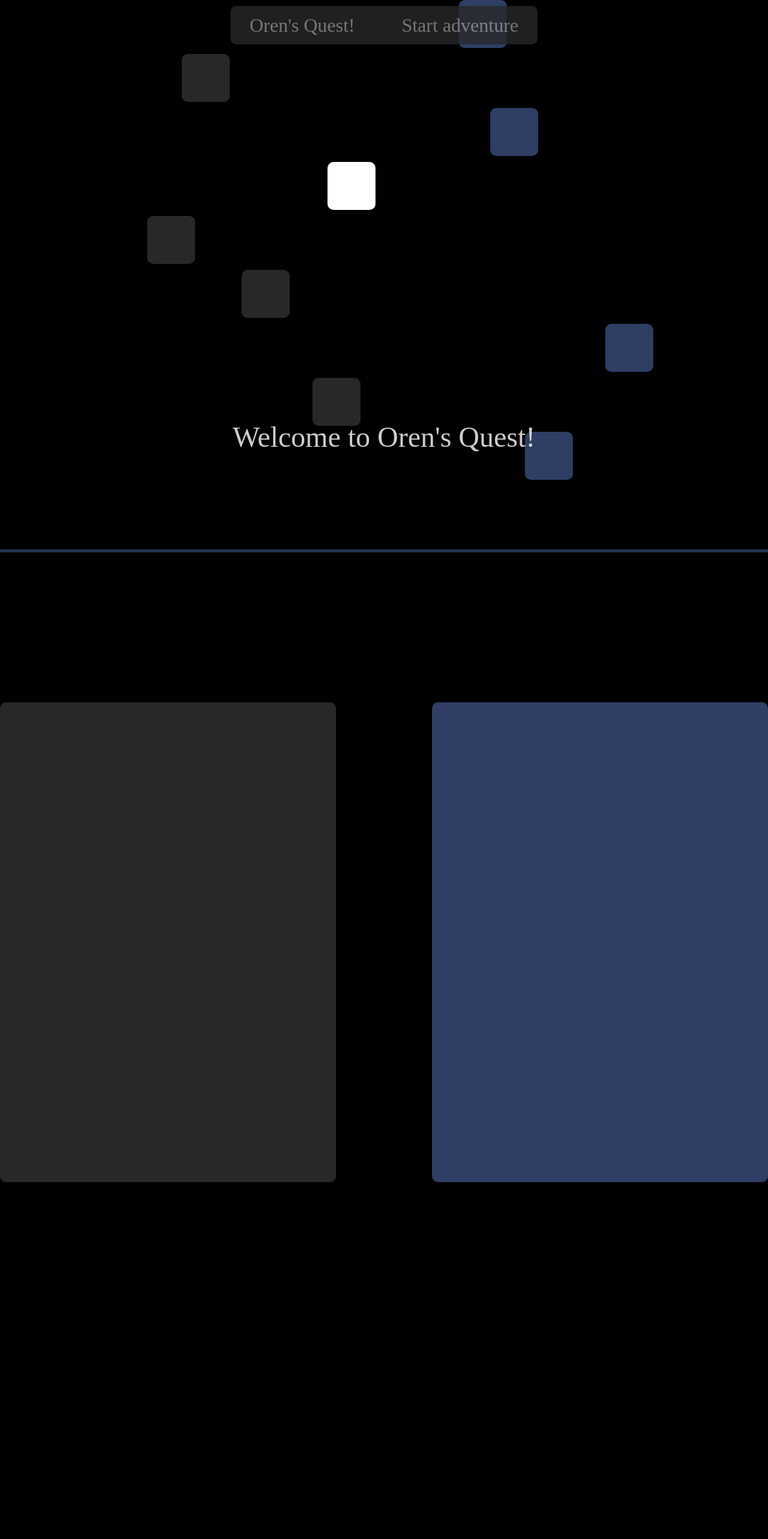
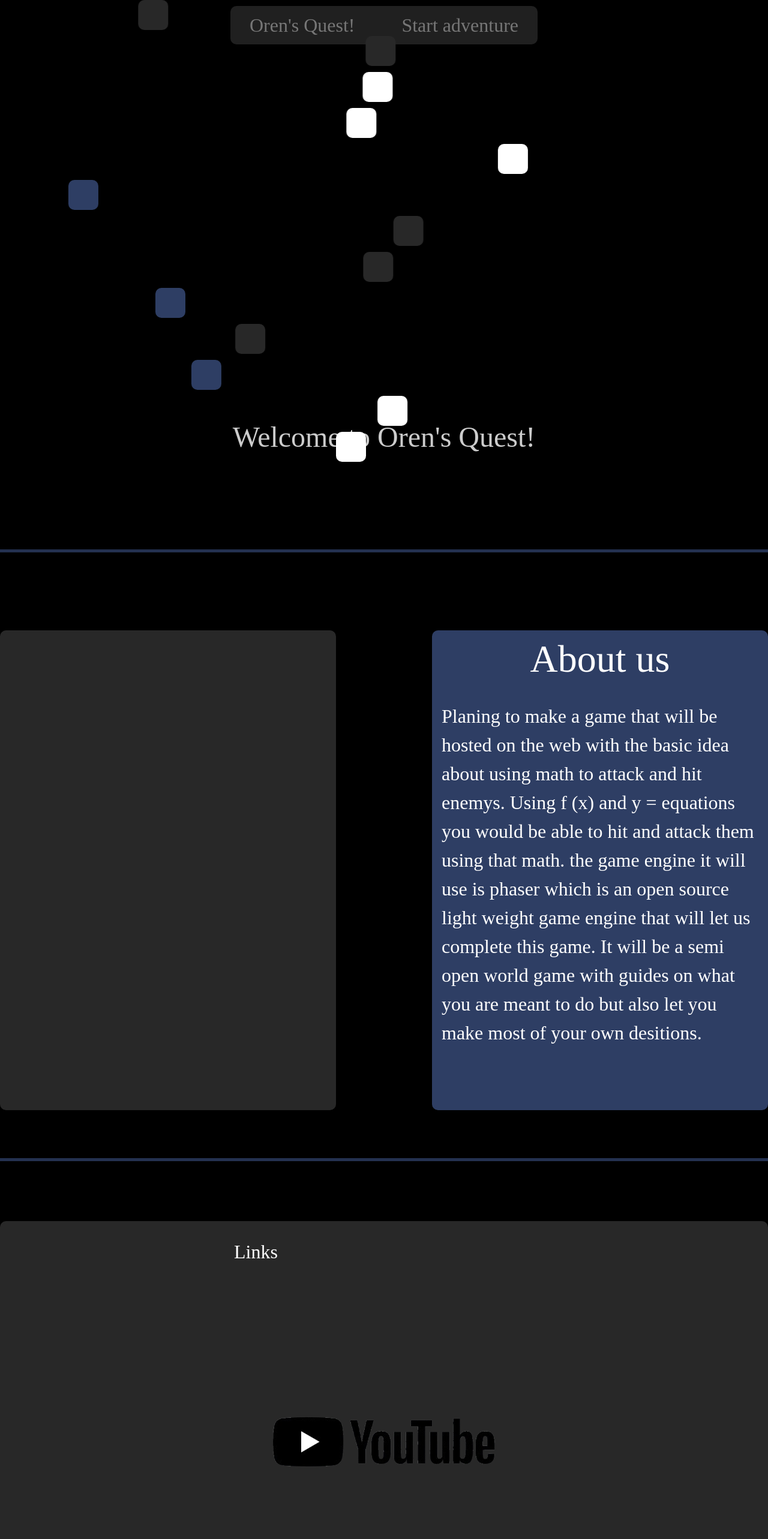
Before and after one commit to user5isuknow/orens-quest, a React (Vite) app: page / in a window 1280 px wide. Shown: the top 2566 px of the page at 60% size. Built offline with nearby package versions, Linux system fonts and the light colour scheme.

Commit message:
Expand homepage content and animated banner
Generate banner blocks based on viewport height, add About Us and social links sections, and update page styling.

```diff
--- /dev/null
+++ b/src/Components/windoeSize.jsx
@@ -0,0 +1,8 @@
+function useWindowSize() {
+  const [windowSize, setWindowSize] = useState({
+    width: typeof window !== "undefined" ? window.innerWidth : 0,
+    height: typeof window !== "undefined" ? window.innerHeight : 0,
+  });
+}
+
+export default useWindowSize;
--- a/src/pages/HomePage.jsx
+++ b/src/pages/HomePage.jsx
@@ -1,6 +1,14 @@
 import React from "react";
+import { useState, useEffect } from "react";
 import "../styles.css";
 import { Link } from "react-router-dom";
+import useWindowSize from "../Components/windoeSize";
+import youtubeLinkImage from "/src/assests/WebPageComponites/youtube-logo-png-svg-removebg-preview.png";
+
+console.log(window.innerHeight);
+console.log(window.innerWidth);
+var BoxAmount = Math.round(window.innerHeight / 60);
+console.log(BoxAmount);
 
 function HomePage() {
   return (
@@ -12,90 +20,52 @@ function HomePage() {
         </Link>
       </div>
       <div className="banner">
-        <box
-          className="box1"
-          style={{
-            animationDuration: `${Math.floor(Math.random() * 11) + 10}s`,
-          }}
-        />
-        <box
-          className="box2"
-          style={{
-            animationDuration: `${Math.floor(Math.random() * 11) + 10}s`,
-          }}
-        />
-        <box
-          className="box1"
-          style={{
-            animationDuration: `${Math.floor(Math.random() * 11) + 10}s`,
-          }}
-        />
-        <box
-          className="box3"
-          style={{
-            animationDuration: `${Math.floor(Math.random() * 11) + 10}s`,
-          }}
-        />
-        <box
-          className="box2"
-          style={{
-            animationDuration: `${Math.floor(Math.random() * 11) + 10}s`,
-          }}
-        />
-        <box
-          className="box2"
-          style={{
-            animationDuration: `${Math.floor(Math.random() * 11) + 10}s`,
-          }}
-        />
-        <box
-          className="box1"
-          style={{
-            animationDuration: `${Math.floor(Math.random() * 11) + 10}s`,
-          }}
-        />
-        <box
-          className="box2"
-          style={{
-            animationDuration: `${Math.floor(Math.random() * 11) + 10}s`,
-          }}
-        />
-        <box
-          className="box1"
-          style={{
-            animationDuration: `${Math.floor(Math.random() * 11) + 10}s`,
-          }}
-        />
-        <box
-          className="box1"
-          style={{
-            animationDuration: `${Math.floor(Math.random() * 11) + 10}s`,
-          }}
-        />
-        <box
-          className="box3"
-          style={{
-            animationDuration: `${Math.floor(Math.random() * 11) + 10}s`,
-          }}
-        />
-        <box
-          className="box2"
-          style={{
-            animationDuration: `${Math.floor(Math.random() * 11) + 10}s`,
-          }}
-        />
-        <box
-          className="box1"
-          style={{
-            animationDuration: `${Math.floor(Math.random() * 11) + 10}s`,
-          }}
-        />
+        {Array.from({ length: BoxAmount }, (_, index) => (
+          <div
+            key={index}
+            className={`box${Math.floor(Math.random() * 3) + 1}`}
+            style={{
+              animationDuration: `${Math.random() * 11 + 10}s`,
+            }}
+          />
+        ))}
       </div>
       <h1 className="MainWelcomeTitle">Welcome to Oren's Quest!</h1>
-      <div className="divider"></div>
+      <div className="divider1"></div>
       <div className="itemBoxHolderOne">
-        <box className="ItemBoxOne"></box>
-        <box className="textBoxOne"></box>
+        <div className="ItemBoxOne"></div>
+        <div className="textBoxOne">
+          <h1 className="textOneHeader"> About us</h1>
+          <p1 className="textOneParagraph">
+            Planing to make a game that will be hosted on the web with the basic
+            idea about using math to attack and hit enemys. Using f (x) and y =
+            equations you would be able to hit and attack them using that math.
+            the game engine it will use is phaser which is an open source light
+            weight game engine that will let us complete this game. It will be a
+            semi open world game with guides on what you are meant to do but
+            also let you make most of your own desitions.
+          </p1>
+        </div>
+      </div>
+      <div className="divider2"></div>
+      <div className="itemBoxHolderTwo">
+        <div className="textBox2">
+          <div>
+            <h2 className="textTwoLinks">Links </h2>
+            <a
+              href="https://www.youtube.com/channel/UCuBCqjk81BdTKJGwGbPI32g"
+              className="textTwoLinks"
+            >
+              <img src={youtubeLinkImage} alt="YouTube" />
+            </a>
+            <a
+              href="https://github.com/user5isuknow/orens-quest"
+              className="textTwoLinks"
+            >
+              github
+            </a>
+          </div>
+        </div>
       </div>
     </main>
   );
--- a/src/styles.css
+++ b/src/styles.css
@@ -7,11 +7,11 @@
 
 .MainPageRoot {
   background-color: var(--secondary-color);
-  min-height: 1000vh;
   padding: 0;
   margin: 0;
   font-family: Motiva Sans;
   overflow: clip;
+  min-height: 1000rem;
 }
 .TopHeaderBackground {
   position: fixed;
@@ -52,27 +52,12 @@
   color: var(--text-color);
   opacity: 1;
 }
-.divider {
-  position: relative;
-  left: 0;
-  top: 50px;
-  width: 100%;
-  height: 5px;
-  background-color: var(--accent-color);
-  opacity: 0.8;
-  z-index: 10000;
-  margin: 0 0 100px;
-  animation: fadeInSoft linear;
-  animation-duration: auto;
-  animation-timeline: view();
-  animation-range: entry 0% cover 40%;
-}
+
 .banner {
   position: relative;
   width: 100%;
   height: 100dvh;
   background-color: var(--secondary-color);
-  overflow: hidden;
 }
 .MainWelcomeTitle {
   position: relative;
@@ -83,42 +68,31 @@
   opacity: 0.8;
   animation: fadeInSoft linear;
   animation-duration: 1s;
-  z-index: 1000;
+  z-index: 10000;
 }
 .box1 {
-  position: relative;
-  display: block;
-  width: 5rem;
-  height: 5rem;
   background-color: var(--accent-color);
-  border-radius: 10px;
-  z-index: 100;
-  animation: slider ease-out infinite;
-  margin-bottom: 10px;
+  animation: slider ease-in infinite;
+  animation-timing-function: ease-in;
 }
 .box2 {
-  position: relative;
-  display: block;
-  width: 5rem;
-  height: 5rem;
   background-color: var(--primary-color);
-  border-radius: 10px;
-  z-index: 100;
-  animation: slider ease-in infinite;
-  animation-duration: random(15s, 20s);
+  animation: slider ease-in-out infinite;
   animation-direction: reverse;
-  margin-bottom: 10px;
 }
+.box3 {
+  animation: slider ease-out infinite;
+  background-color: var(--text-color);
+}
+.box1,
+.box2,
 .box3 {
   position: relative;
   display: block;
-  width: 5rem;
-  height: 5rem;
-  background-color: var(--text-color);
+  width: 50px;
+  height: 50px;
   border-radius: 10px;
   z-index: 100;
-  animation: slider ease-in-out infinite;
-  animation-duration: Random(10s, 15s);
   margin-bottom: 10px;
 }
 @keyframes slider {
@@ -129,6 +103,27 @@
     translate: 100dvw;
   }
 }
+.divider1,
+.divider2 {
+  position: relative;
+  display: flex;
+  width: 100%;
+  height: 5px;
+  background-color: var(--accent-color);
+  opacity: 0.8;
+  margin: 0 0 100px;
+  animation: fadeInSoft linear;
+  animation-duration: auto;
+  animation-timeline: view();
+  animation-range: entry 0% cover 40%;
+}
+.divider1 {
+  left: 0;
+  top: 50px;
+}
+.divider2 {
+  top: auto;
+}
 .itemBoxHolderOne {
   position: relative;
   display: flex;
@@ -136,11 +131,11 @@
   align-items: center;
   gap: 10rem;
   width: 100%;
-  max-height: 50rem;
-  top: 100px;
+  height: fit-content;
+  min-height: 60rem;
 }
 .ItemBoxOne {
-  position: relative;
+  position: static;
   display: block;
   width: 50rem;
   height: 50rem;
@@ -153,7 +148,7 @@
   border-radius: 10px;
 }
 .textBoxOne {
-  position: relative;
+  position: static;
   display: block;
   width: 50rem;
   height: 50rem;
@@ -165,6 +160,51 @@
   animation-range: entry 0% cover 40%;
   border-radius: 10px;
 }
+.textOneHeader {
+  color: var(--text-color);
+  font-size: 4rem;
+  margin: 10px;
+  text-align: center;
+}
+.textOneParagraph {
+  display: block;
+  margin-top: 1rem;
+  color: var(--text-color);
+  font-size: 2rem;
+  padding: 1rem;
+}
+.itemBoxHolderTwo {
+  position: relative;
+  display: flex;
+  justify-content: center;
+  align-items: center;
+  animation: fadeInIntese linear;
+  animation-duration: auto;
+  animation-timeline: view();
+  animation-range: entry 0% cover 40%;
+}
+.textBox2 {
+  display: flex;
+
+  display: flex;
+  flex-direction: column;
+  align-items: center;
+  width: 80rem;
+  height: 50rem;
+  background-color: var(--primary-color);
+  border-radius: 10px;
+}
+
+.textTwoLinks {
+  display: flex;
+  position: relative;
+  text-align: center;
+  margin-top: 1rem;
+  color: var(--text-color);
+  font-size: 2rem;
+  padding: 1rem;
+}
+
 @keyframes flyIn {
   from {
     translate: -1000px 0px;
```
Also changed, not shown: src/assests/WebPageComponites/youtube-logo-png-svg-removebg-preview.png (added).
